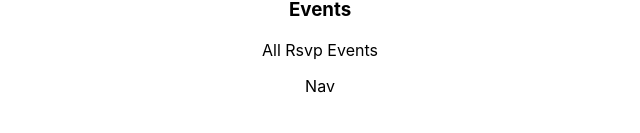
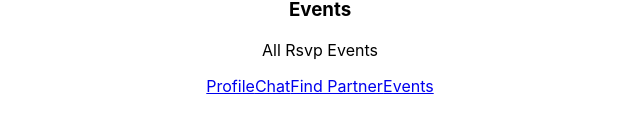
Before and after one commit to Jordan-Burgess/PolyU, a React (Create React App) app in the folder frontend/: page / in a window 1280 px wide. Shown: the part 453-586 px from the top of the page, without its empty margins (320-960 px from the left). Built offline with nearby package versions, Linux system fonts and the light colour scheme.

Commit message:
Add Nav Links

```diff
--- a/frontend/src/components/Nav.js
+++ b/frontend/src/components/Nav.js
@@ -2,6 +2,11 @@ import React from 'react'
 
 export default function Nav() {
   return (
-    <div>Nav</div>
+    <div>
+        <a href='#'>Profile</a>
+        <a href='#'>Chat</a>
+        <a href='#'>Find Partner</a>
+        <a href='#'>Events</a>
+    </div>
   )
 }
```
